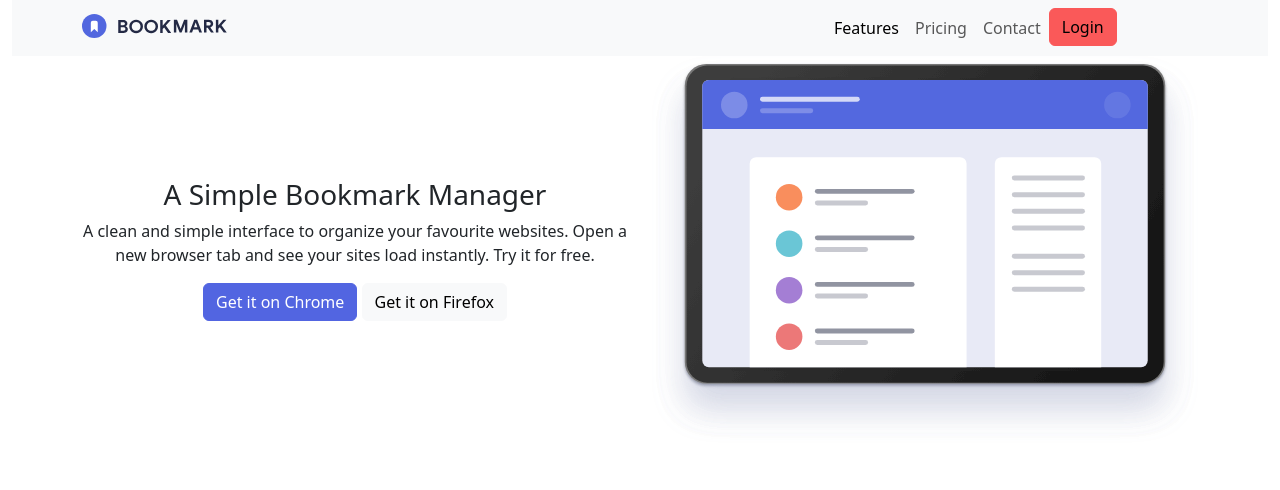
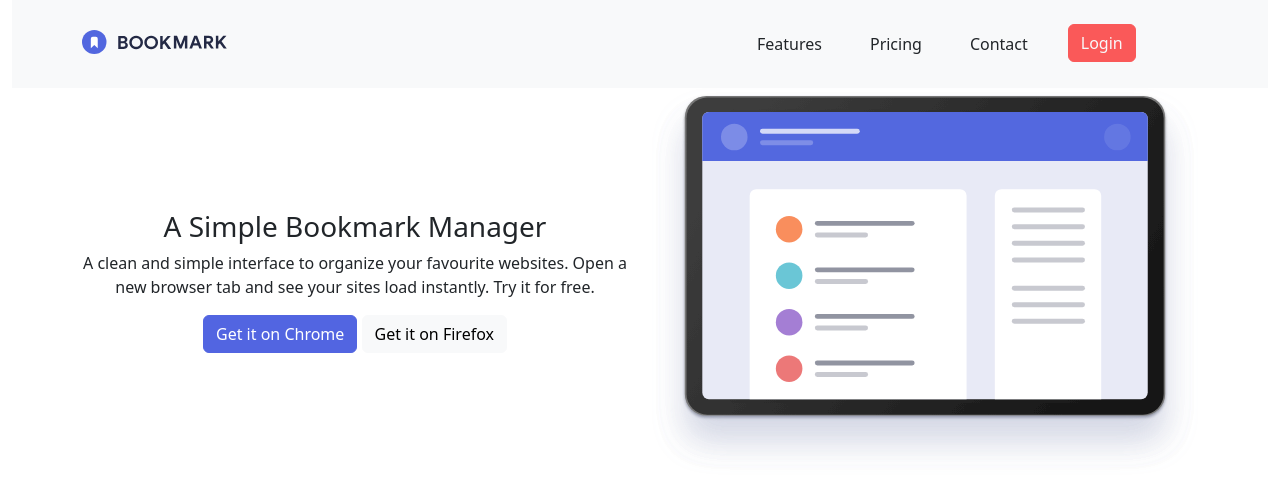
Before and after one commit to laradelrio/Sprint_2.github.io, a website: page index.html in a window 1280 px wide. Drawn offline with nearby package versions, Linux system fonts and the light colour scheme.

Commit message:
position and color nav bar

```diff
--- a/index.html
+++ b/index.html
@@ -13,7 +13,7 @@
     <div class="container-fluid">
         <nav class="navbar navbar-expand-lg navbar-light bg-light">
             <div class="container ">
-                <div class="col-md-8">
+                <div class="col-md-6 col-lg-7">
                 <a class="navbar-brand" href="#">
                     <img src="Imagenes\logo-bookmark.svg" alt="Logo Bookmark" width="145" height="24"
                         class="d-inline-block align-text-top">
@@ -26,17 +26,17 @@
                 </button>
                 <div class="collapse navbar-collapse" id="navbarNavDropdown">
                     <ul class="navbar-nav">
-                        <li class="nav-item">
-                            <a class="nav-link active" aria-current="page" href="#">Features</a>
+                        <li class="nav-item m-3">
+                            <a class="nav-link text-dark" aria-current="page" href="#">Features</a>
                         </li>
-                        <li class="nav-item">
-                            <a class="nav-link" href="#">Pricing</a>
+                        <li class="nav-item m-3">
+                            <a class="nav-link text-dark" href="#">Pricing</a>
                         </li>
-                        <li class="nav-item">
-                            <a class="nav-link" href="#">Contact</a>
+                        <li class="nav-item m-3">
+                            <a class="nav-link text-dark" href="#">Contact</a>
                         </li>
-                        <li class="nav-item">
-                            <a href="#" class="btn btn-secondary">Login</a>
+                        <li class="nav-item m-3">
+                            <a href="#" class="btn btn-secondary text-light">Login</a>
                         </li>
                     </ul>
                 </div>
@@ -58,6 +58,7 @@
         </div>
       </div>
 
+    <script src="node_modules/bootstrap/dist/js/bootstrap.min.js"></script>
 </body>
 
 </html>
--- a/styles/main.scss
+++ b/styles/main.scss
@@ -2,6 +2,15 @@
 //Variables
 $primary: #5265E1;
 $secondary:#FA5959;
+
+nav {
+    li{
+    color: black ;
+
+    }
+}
+
+
 
 
 
```
Also changed, not shown: styles/main.css, 1 other file.
